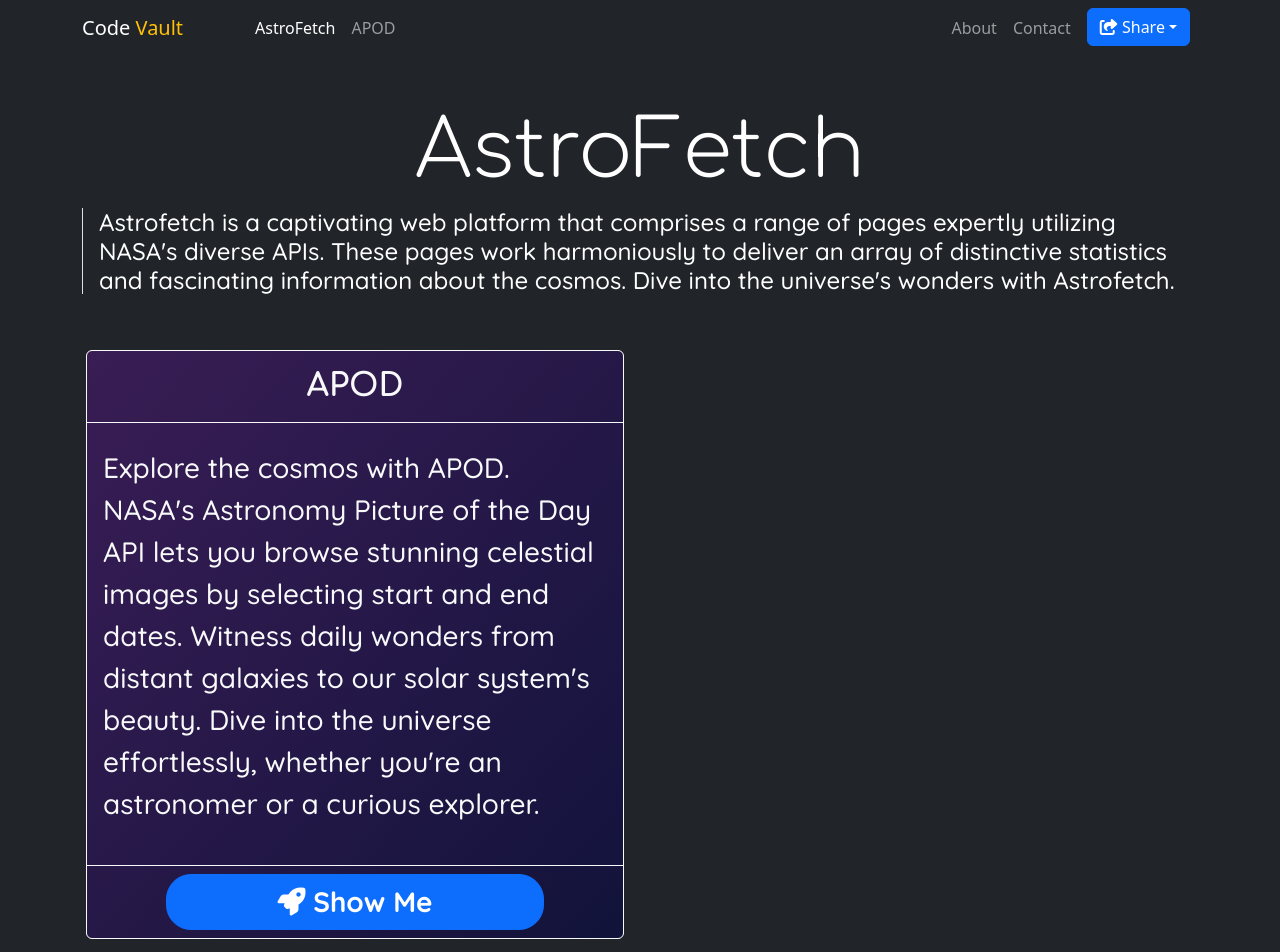
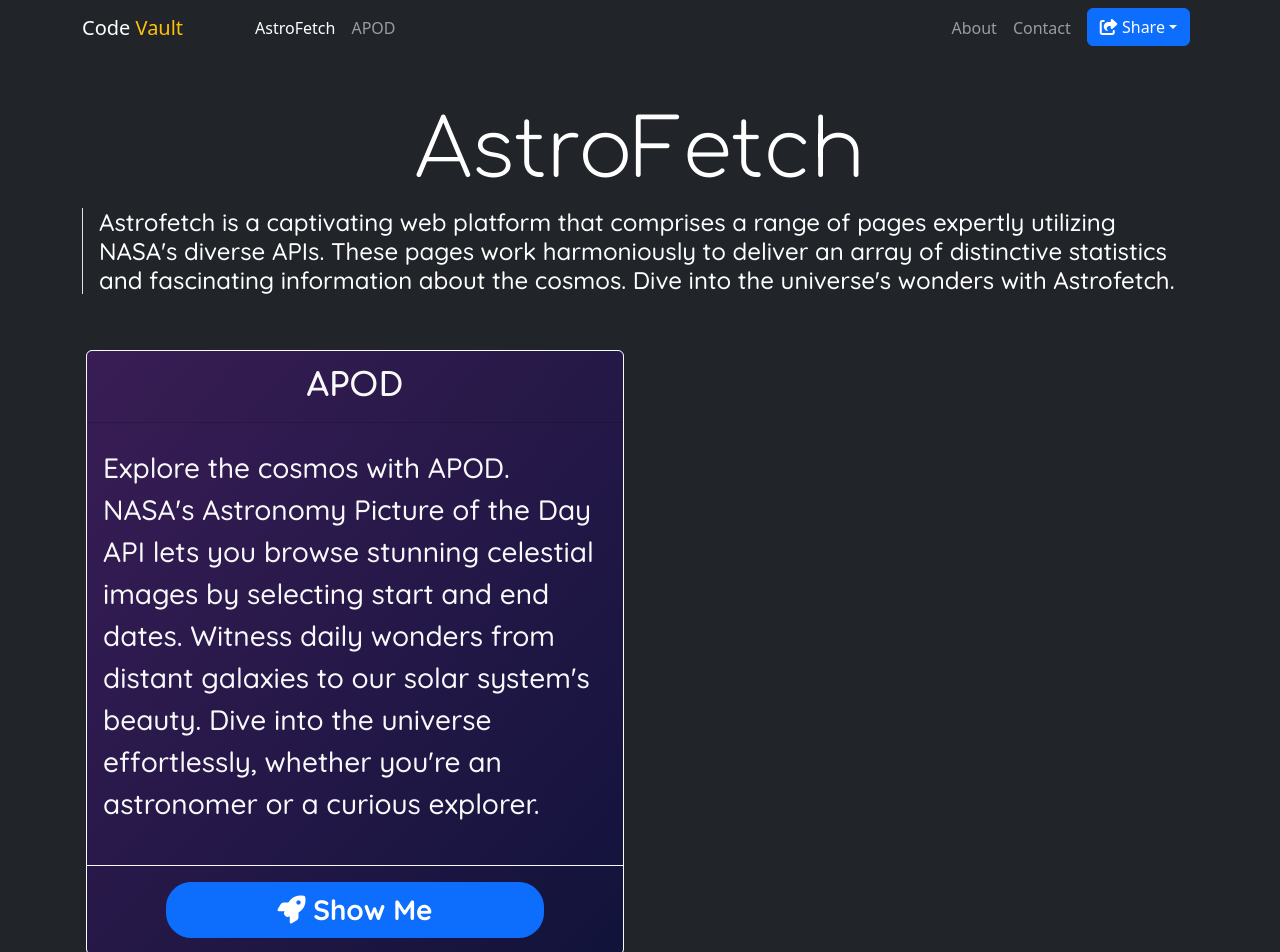
Before and after one commit to Oded2/Code-Vault, a SvelteKit app: page /astrofetch in a window 1280 px wide. Shown: the top 952 px of the page. Built offline with nearby package versions, Linux system fonts and the light colour scheme; a web font is replaced by a local one.

Commit message:
Made the card look a little nicer

```diff
--- a/src/routes/astrofetch/+page.svelte
+++ b/src/routes/astrofetch/+page.svelte
@@ -31,7 +31,7 @@
       {#each pages as page}
         <div class="col-lg-6 pb-5 px-0 px-md-3">
           <div class="card text-light border-light h-100">
-            <div class="card-header border-light pt-3">
+            <div class="card-header pt-3">
               <h2 class="font-google-comfortaa fw-bold text-center">
                 {page.title}
               </h2>
@@ -41,7 +41,7 @@
                 {page.description}
               </p>
             </div>
-            <div class="card-footer border-light text-center">
+            <div class="card-footer py-3 border-light text-center">
               <a
                 href={page.link}
                 class="custom btn btn-primary w-75 fs-3 font-google-quicksand fw-bold"
```
